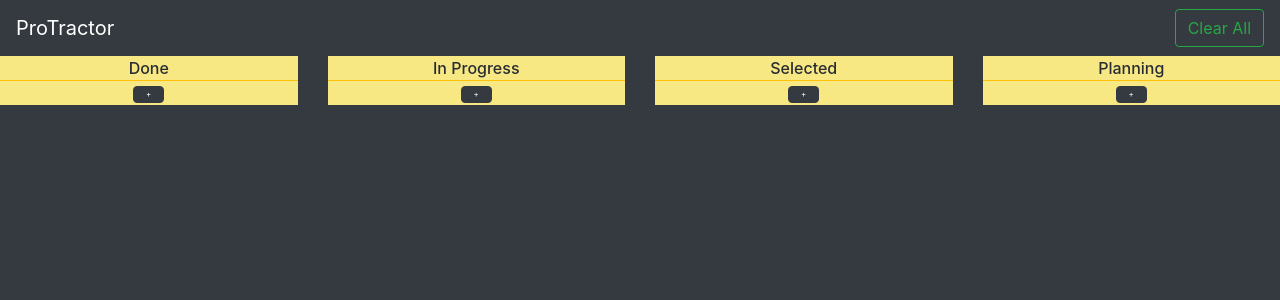
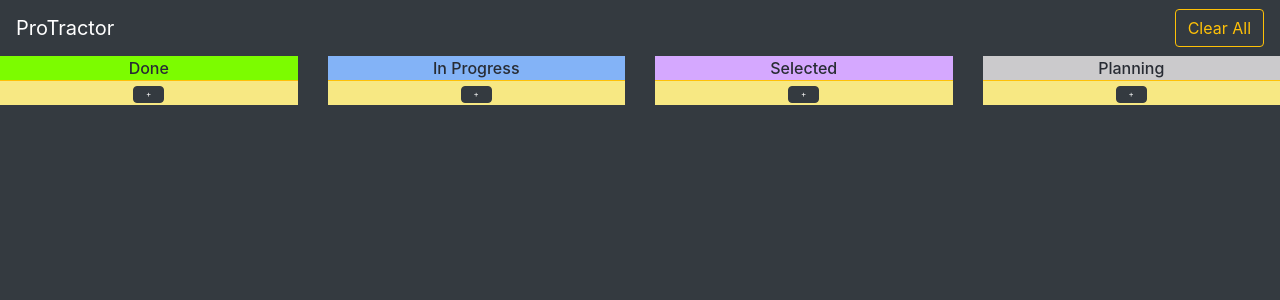
Before and after one commit to danieldcl/ProTractor, a React (Create React App) app: page / in a window 1280 px wide. Shown: the top 300 px of the page. Built offline with nearby package versions, Linux system fonts and the light colour scheme.

Commit message:
restyle column titles

```diff
--- a/src/App.css
+++ b/src/App.css
@@ -21,11 +21,6 @@ main {
   justify-content: center;
   font-size: calc(10px + 2vmin);
   color: white;
-}
-
-.columnLayout {
-  /* width: 25%; */
-  /* margin-right: 15px; */
 }
 
 
@@ -57,3 +52,15 @@ li {
 .bg-light-yellow {
   background-color:#f7e883;
 }
+.bg-light-green {
+  background-color: lawngreen;
+}
+.bg-light-blue {
+  background-color: #83b3f7;
+}
+.bg-light-purple {
+  background-color: #d5a8ff;
+}
+.bg-light-grey {
+  background-color: #cbcacc;
+}
--- a/src/App.js
+++ b/src/App.js
@@ -65,14 +65,17 @@ class App extends React.Component {
   }
 
   render(){
-    const tasks = this.state.tasks.map(
-      (r, k ) => <Layout key={k} task={r} row={k} moveItem={this.moveItem} addNew={this.addNew}/>
-    )
+    // const tasks = this.state.tasks.map(
+    //   (r, k ) => <Layout key={k} task={r} row={k} moveItem={this.moveItem} addNew={this.addNew}/>
+    // )
     return (
       <div className="App">
         <Header />
         <main className="row">
-          {tasks}
+          <Layout color='bg-light-green' task={this.state.tasks[0]} row={0} moveItem={this.moveItem} addNew={this.addNew}/>
+          <Layout color='bg-light-blue' task={this.state.tasks[1]} row={1} moveItem={this.moveItem} addNew={this.addNew}/>
+          <Layout color='bg-light-purple' task={this.state.tasks[2]} row={2} moveItem={this.moveItem} addNew={this.addNew}/>
+          <Layout color='bg-light-grey' task={this.state.tasks[3]} row={3} moveItem={this.moveItem} addNew={this.addNew}/>
         </main>
       </div>
     );
--- a/src/header.js
+++ b/src/header.js
@@ -5,7 +5,7 @@ export default class Header extends React.Component{
         return (
             <nav className="navbar navbar-dark bg-dark justify-content-between">
                 <div className="navbar-brand">ProTractor</div>
-                <button className="btn btn-outline-success my-2 my-sm-0">Clear All</button>
+                <button className="btn btn-outline-warning my-2 my-sm-0">Clear All</button>
             </nav>
         )
     }
--- a/src/layout.js
+++ b/src/layout.js
@@ -19,8 +19,8 @@ export default class Layout extends React.Component{
             (i, k) => <Row key={k} task={i} row={this.props.row} moveItem={this.props.moveItem} index={k}/>
         )
         return (
-            <div className="columnLayout col-sm-6 col-md-3">
-                <h3 className="title border-bottom border-warning bg-light-yellow">{this.props.task.title}</h3>
+            <div className="col-sm-6 col-md-3">
+                <h3 className={`title border-bottom border-warning ${this.props.color} `}>{this.props.task.title}</h3>
                 <ul className="items list-group bg-light-yellow pr-1 pl-1">
                     {items}
                     <li>
```
